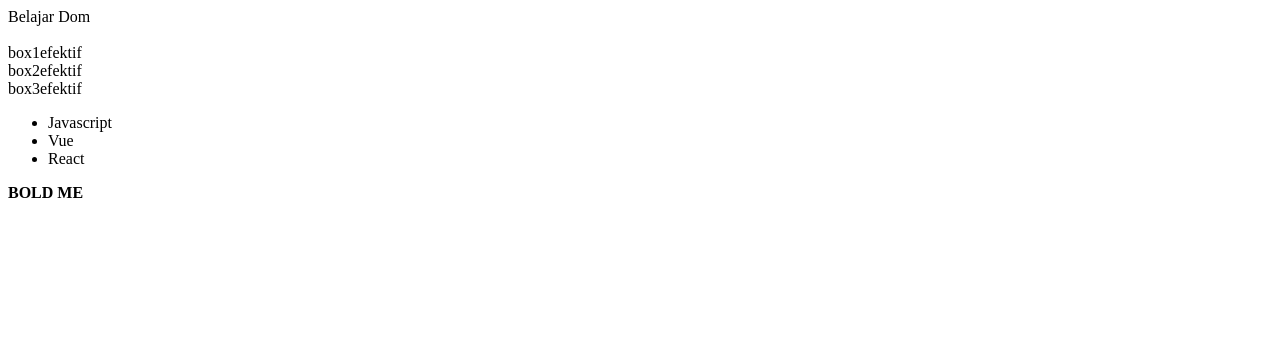
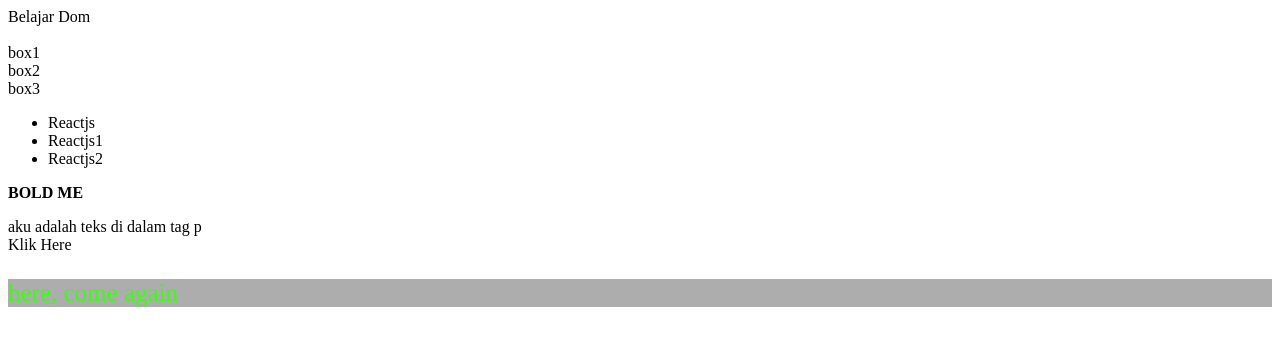
Before and after one commit to fahmi-azzuhri/js-from-zero-to-hero, a plain HTML site: page index.html in a window 1280 px wide. Drawn offline with Linux system fonts and the light colour scheme.

Commit message:
dom access manipulating html&css

```diff
--- a/dom.js
+++ b/dom.js
@@ -7,15 +7,37 @@ document.getElementById("box1").innerHTML = "Belajar Dom";
 //tapi itu ga efektif ygy
 
 let boxes = document.getElementsByClassName("boxes");
-boxes[0].innerHTML = "box1efektif";
-boxes[1].innerHTML = "box2efektif";
-boxes[2].innerHTML = "box3efektif";
+boxes[0].innerHTML = "box1";
+boxes[1].innerHTML = "box2";
+boxes[2].innerHTML = "box3";
 
 let list = document.getElementsByTagName("li");
-list[0].innerHTML = "Javascript";
-list[1].innerHTML = "Vue";
-list[2].innerHTML = "React";
+list[0].innerHTML = "Reactjs";
+list[1].innerHTML = "Reactjs1";
+list[2].innerHTML = "Reactjs2";
 
 document.getElementById("bold-me").innerHTML = " <b>BOLD ME</b> ";
 
-//Access Document using JS
+//append element
+let newEl = document.createElement("p");
+let textEl = document.createTextNode("aku adalah teks di dalam tag p");
+
+let insertEl = newEl.appendChild(textEl);
+document.getElementById("meDiv").appendChild(insertEl);
+
+//remove element
+
+let divEl = document.getElementById("thisDiv");
+let pEl = document.getElementById("mrP");
+divEl.removeChild(pEl);
+
+//set attribute
+let attr = document.querySelector("a");
+attr.setAttribute("href", "https://www.google.com");
+document.querySelector("a").removeAttribute("href");
+
+//manipulating css
+var elCss = document.getElementById("here");
+elCss.style.fontSize = "25px";
+elCss.style.color = "#38FF10";
+elCss.style.background = "#adadad";
--- a/index.html
+++ b/index.html
@@ -21,6 +21,17 @@
 
     <p id="bold-me"></p>
 
+    <div id="meDiv"></div>
+
+    <div id="thisDiv">
+      <p id="mrP">ahaha iam going to die</p>
+    </div>
+
+    <a>Klik Here</a>
+
+    <!--manipulating css element-->
+    <p id="here">here, come again</p>
+
     <script src="dom.js"></script>
   </body>
 </html>
```
